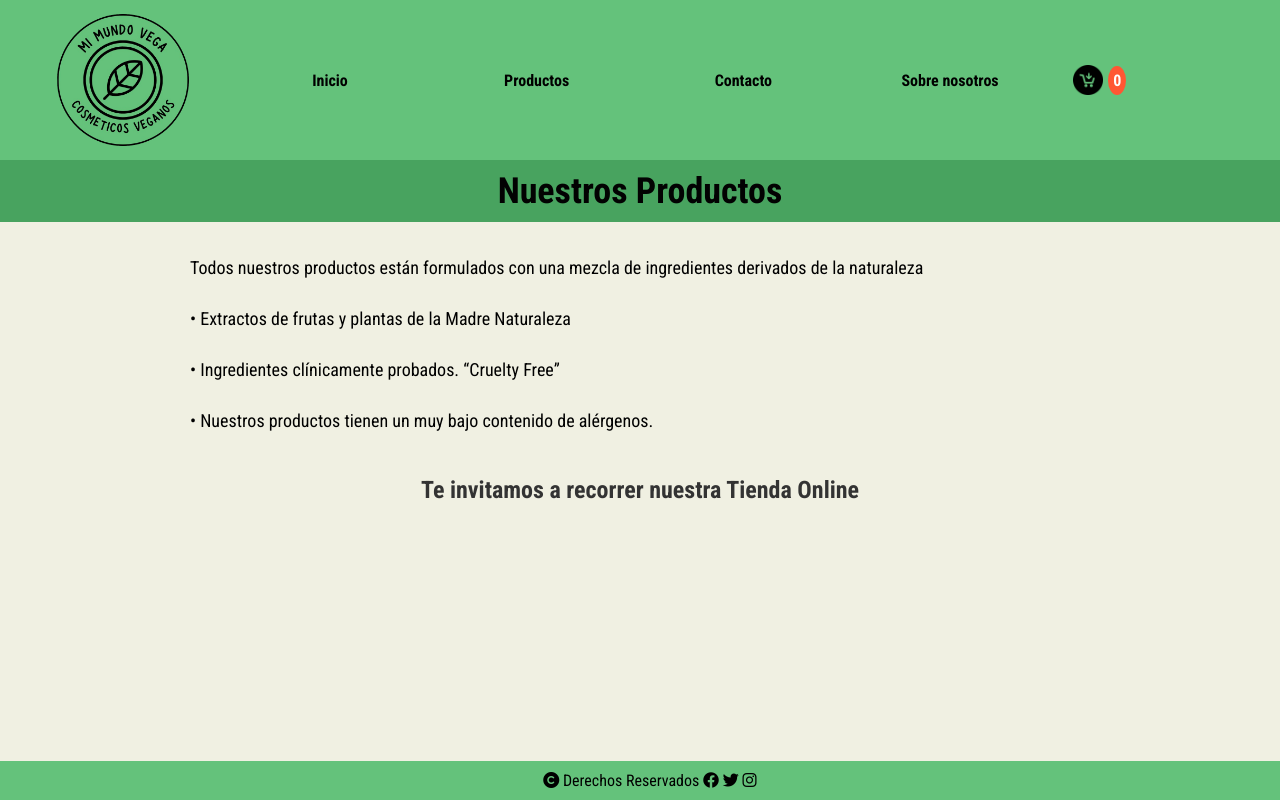
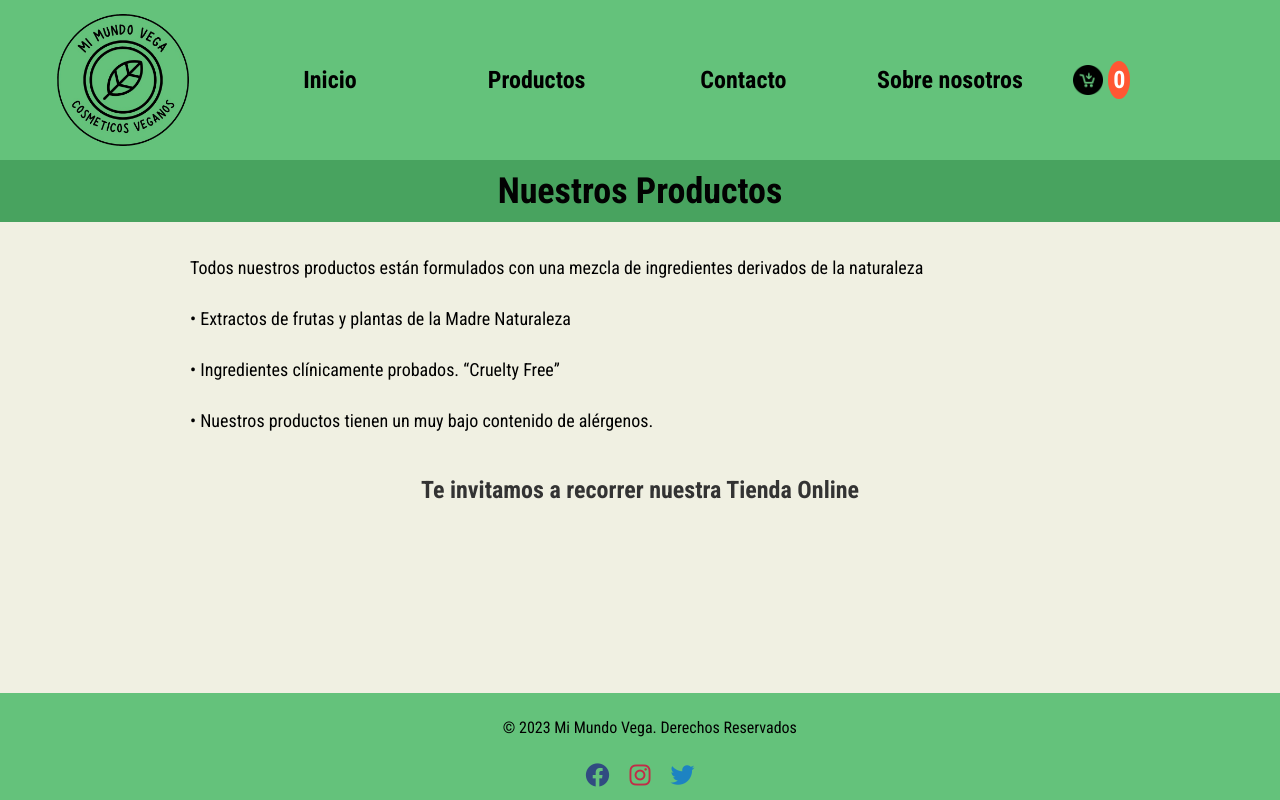
Before and after one commit to leonelonnembo/Crud, a plain HTML site: page templates/productos.html in a window 1280 px wide. Drawn offline with nearby package versions, Linux system fonts and the light colour scheme; some packages are replaced by stand-ins of ours; no server answers; a script that the page names is missing.

Commit message:
agregados iconos y cambiados

```diff
--- a/css/style.css
+++ b/css/style.css
@@ -20,7 +20,7 @@ body {
     min-height: 100vh;
 }
 
-/* Estilos para el encabezado y el pie de página */
+/* Estilos para el encabezado */
 header {
     position: sticky;
     background-color: #64c27b;
@@ -32,6 +32,8 @@ header {
     flex-direction: column;
 }
 
+
+/*  Estilos para el footer  */
 footer {
     margin-top: auto;
     width: 100%;
@@ -40,6 +42,47 @@ footer {
     padding: 10px 0;
     text-align: center;
 }
+footer p {
+    margin-bottom: 10px;
+    font-size: 16px;
+}
+
+ul {
+    list-style: none;
+    padding: 0;
+    margin: 0;
+    display: flex;
+    justify-content: center;
+    align-items: center; /* Alinea verticalmente los elementos */
+}
+
+li {
+    margin: 0 10px;
+    font-size: 24px;
+}
+
+.fab {
+    color: #314b81; /* Color de Facebook */
+}
+
+.fab.fa-instagram {
+    color: #c22c47; /* Color de Instagram */
+}
+
+.fab.fa-twitter {
+    color: #1d83c2; /* Color de Twitter */
+}
+
+a {
+    color: #fff;
+    text-decoration: none;
+}
+
+a:hover {
+    color: #ffd700; /* Cambia el color al pasar el mouse sobre el enlace */
+}
+
+
 
 /* Estilo para el logo en el encabezado (colocado en el centro) */
 h1 {
--- a/templates/productos.html
+++ b/templates/productos.html
@@ -71,15 +71,18 @@
     </main>
 
     <footer>
-        <a href="#" id="openCrud" style="opacity: 0; pointer-events: auto; cursor: default;">
+
+        <p><a href="#" id="openCrud" style="opacity: 0; pointer-events: auto; cursor: default;">
             <i class="fas fa-folder"></i>
-        </a>
-        <i class="fas fa-copyright"></i>
-        Derechos Reservados
-        <i class="fab fa-facebook"></i>
-        <i class="fab fa-twitter"></i>
-        <i class="fab fa-instagram"></i>
-    </footer>
+        </a>&copy; 2023 Mi Mundo Vega. Derechos Reservados</p>
+
+        <ul>
+            <li><a><i class="fab fa-facebook"></i></a></li>
+            <li><a><i class="fab fa-instagram"></i></a></li>
+            <li><a><i class="fab fa-twitter"></i></a></li>
+        </ul>
+
+</footer>
 
 
 
```
Also changed, not shown: index.html (+8 -5 lines), templates/contacto.html (+7 -5 lines), templates/nosotros.html (+13 -9 lines).
